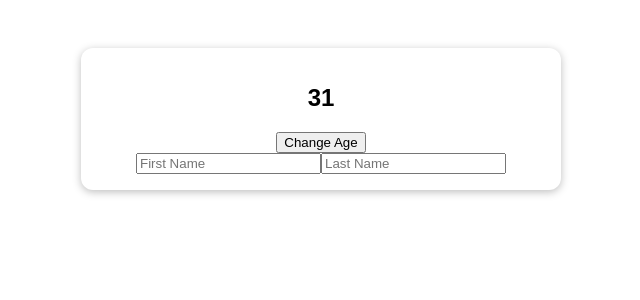
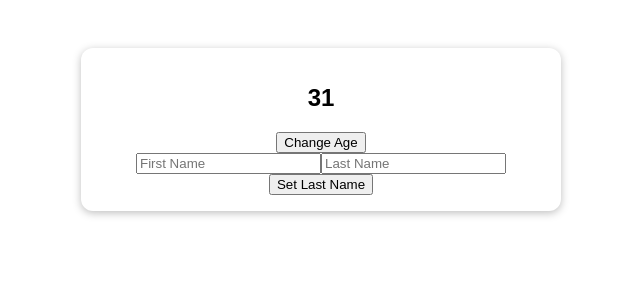
Before and after one commit to LuisRAcereto/udemy-vue-s19-composition-api, a Vue app: page / in a window 1280 px wide. Shown: the top 300 px of the page, without its empty margins (319-959 px from the left). Built offline with nearby package versions, Linux system fonts and the light colour scheme; the HTML template or start-up script is replaced by a standard one.

Commit message:
(294) Use template refs with composition api

```diff
--- a/src/App.vue
+++ b/src/App.vue
@@ -5,7 +5,8 @@
     <button @click="setAge">Change Age</button>
     <div>
       <input type="text" placeholder="First Name" v-model="firstName" />
-      <input type="text" placeholder="Last Name" v-model="lastName" />
+      <input type="text" placeholder="Last Name" ref="lastNameInput" />
+      <button @click="setLastName">Set Last Name</button>
     </div>
   </section>
 </template>
@@ -19,6 +20,7 @@
     // const uName = ref('Maximilian');
     const firstName = ref('');
     const lastName = ref('');
+    const lastNameInput = ref(null);
     const uAge = ref(31);
     // const user = reactive({
     //   name: 'Maximilian',
@@ -50,13 +52,18 @@
       uAge.value = 32;
     }
 
+    function setLastName() {
+      lastName.value = lastNameInput.value.value;
+    }
+
     return {
       // user: user,
       username: uName,
       age: uAge,
       setAge: setNewAge,
+      setLastName,
       firstName,
-      lastName,
+      lastNameInput,
     };
   },
   // data() {
```
